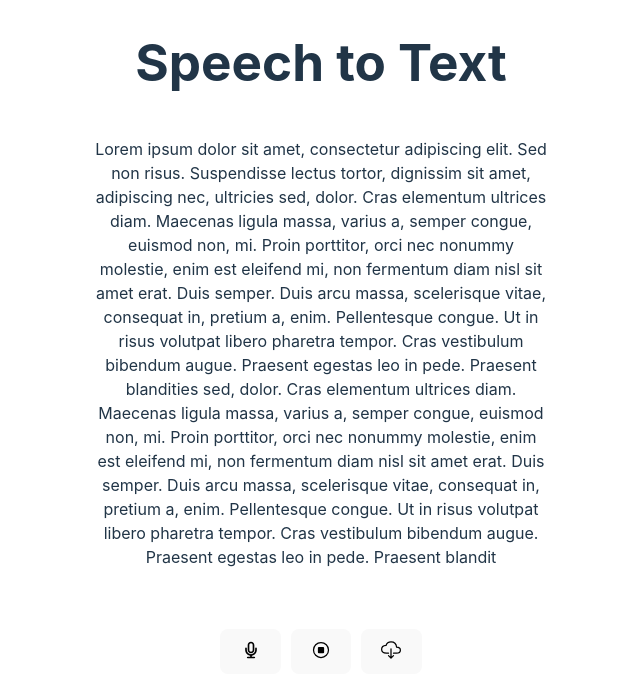
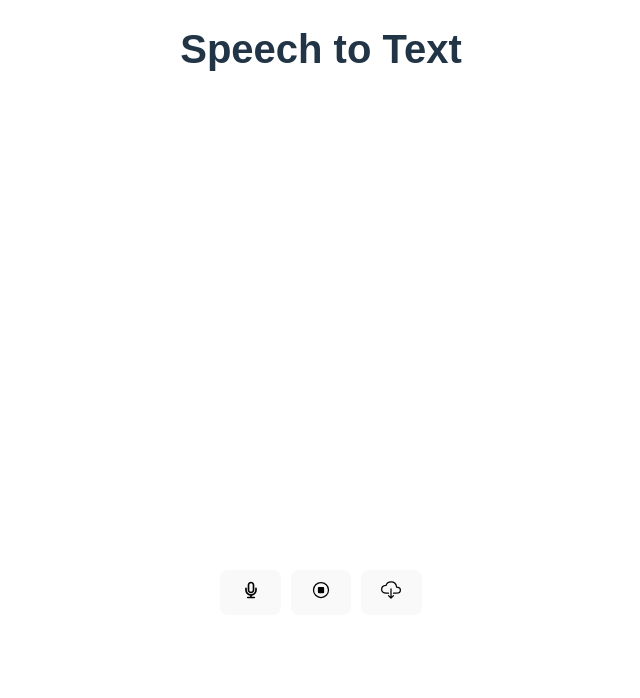
Before and after one commit to Bhupender2/speechTXT, a React (Vite) app: page / in a window 1280 px wide. Shown: the top 698 px of the page, without its empty margins (319-959 px from the left). Built offline with nearby package versions, Linux system fonts and the light colour scheme.

Commit message:
basic ready without making it responsivey

```diff
--- a/src/App.css
+++ b/src/App.css
@@ -17,5 +17,7 @@
 .input_box--text{
   border:2px solid white;
   padding: 10px;
-  border-radius:10px
+  border-radius:10px;
+  text-align: left;
+  min-height:400px
 }
--- a/src/App.jsx
+++ b/src/App.jsx
@@ -9,21 +9,7 @@ function App() {
       <h1>Speech to Text </h1>
       <div className="input_box">
         <p className="input_box--text">
-          Lorem ipsum dolor sit amet, consectetur adipiscing elit. Sed non
-          risus. Suspendisse lectus tortor, dignissim sit amet, adipiscing nec,
-          ultricies sed, dolor. Cras elementum ultrices diam. Maecenas ligula
-          massa, varius a, semper congue, euismod non, mi. Proin porttitor, orci
-          nec nonummy molestie, enim est eleifend mi, non fermentum diam nisl
-          sit amet erat. Duis semper. Duis arcu massa, scelerisque vitae,
-          consequat in, pretium a, enim. Pellentesque congue. Ut in risus
-          volutpat libero pharetra tempor. Cras vestibulum bibendum augue.
-          Praesent egestas leo in pede. Praesent blandities sed, dolor. Cras elementum ultrices diam. Maecenas ligula
-          massa, varius a, semper congue, euismod non, mi. Proin porttitor, orci
-          nec nonummy molestie, enim est eleifend mi, non fermentum diam nisl
-          sit amet erat. Duis semper. Duis arcu massa, scelerisque vitae,
-          consequat in, pretium a, enim. Pellentesque congue. Ut in risus
-          volutpat libero pharetra tempor. Cras vestibulum bibendum augue.
-          Praesent egestas leo in pede. Praesent blandit
+
         </p>
       </div>
       <div className="card">
--- a/src/index.css
+++ b/src/index.css
@@ -1,11 +1,11 @@
 :root {
-  font-family: Inter, system-ui, Avenir, Helvetica, Arial, sans-serif;
+  font-family: sans-serif, Avenir,system-ui, Inter, Helvetica, Arial ;
   line-height: 1.5;
   font-weight: 400;
 
   color-scheme: light dark;
-  color: rgba(255, 255, 255, 0.87);
-  background-color: #242424;
+  color: #FAFAFA;
+  background-color: #09090B;
 
   font-synthesis: none;
   text-rendering: optimizeLegibility;
@@ -31,7 +31,7 @@ body {
 }
 
 h1 {
-  font-size: 3.2em;
+  font-size: 2.5em;
   line-height: 1.1;
 }
 
```
